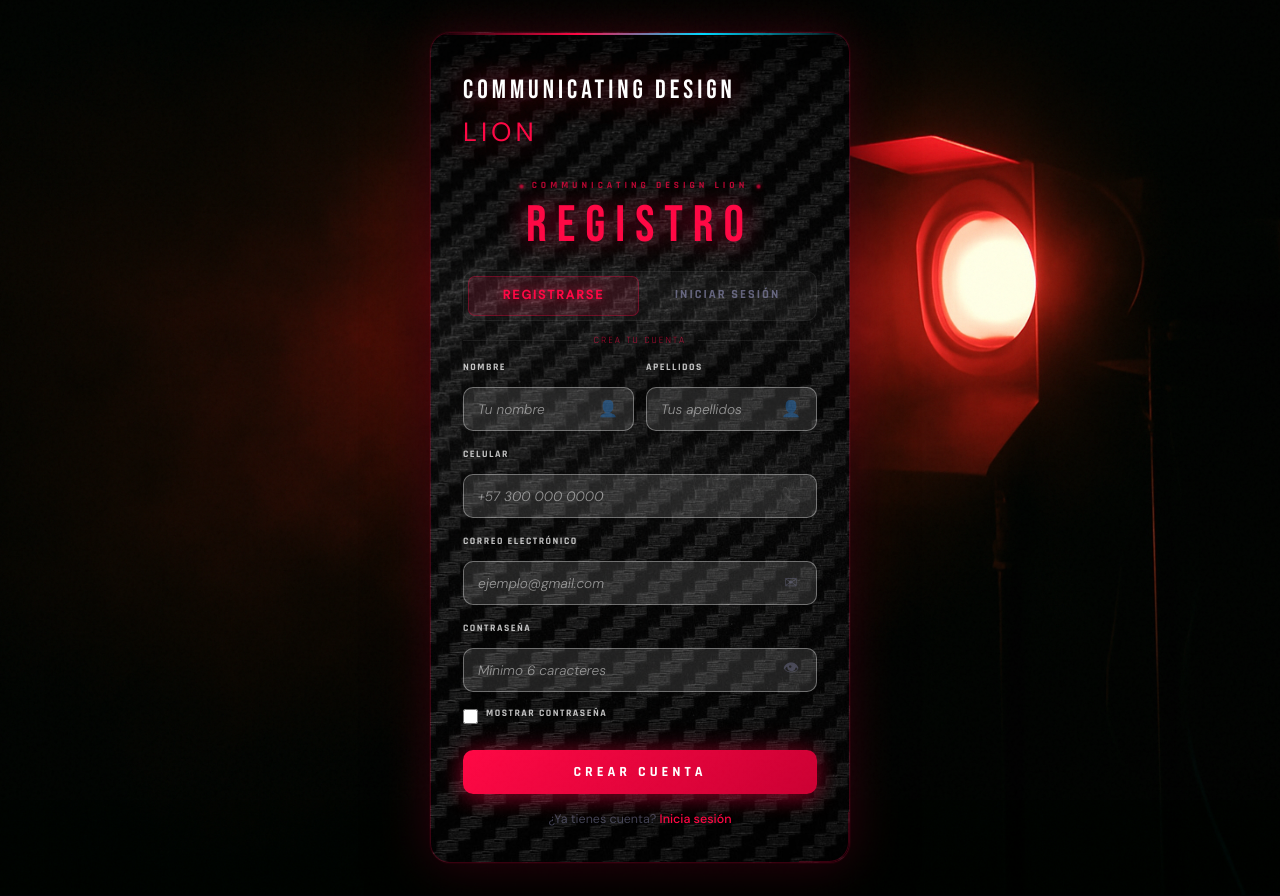
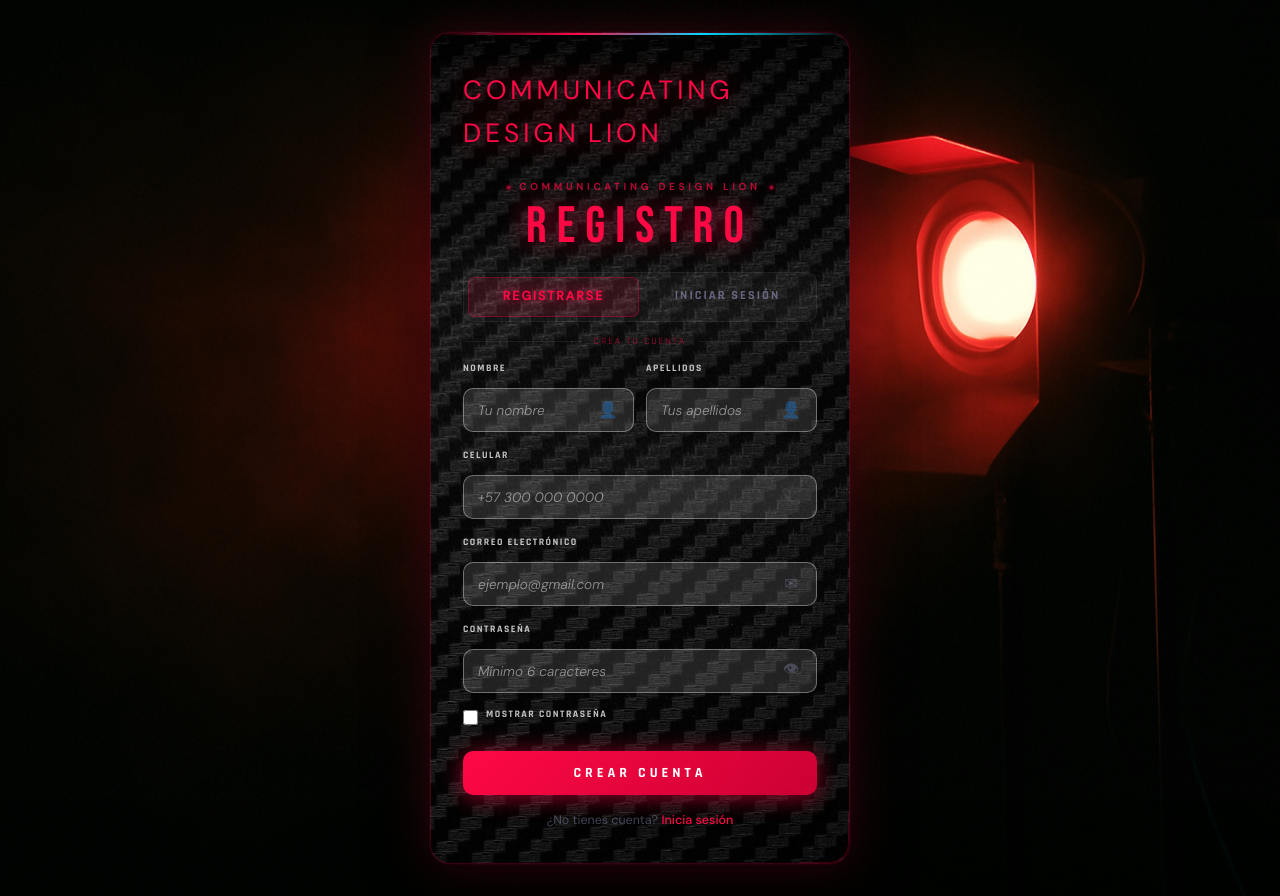
Before and after one commit to SamuelParrad0/Proyecto_CDL.1-31, a React (Create React App) app in the folder frontend/: page /registro in a window 1280 px wide. Built offline with nearby package versions, Linux system fonts and the light colour scheme; a web font is replaced by a local one.

Commit message:
fix(admin): corregir tipado javascript puro y modularizar componentes

```diff
--- a/frontend/src/componentes/Autenticacion/PaginaLogin.js
+++ b/frontend/src/componentes/Autenticacion/PaginaLogin.js
@@ -47,14 +47,14 @@ export default function PaginaLogin() {
       )}
 
       <Link className="nav-logotipo" to="/">
-        COMMUNICATING DESIGN{' '}<span>LION</span>
+        <span>COMMUNICATING DESIGN</span> <span>LION</span>
       </Link>
 
       <form id="formulario-inicio-sesion" onSubmit={handleSubmit}>
         <div className="auth-encabezado">
           <div className="auth-subtitulo">
             <span className="auth-punto"></span>
-            Communicating Design Lion
+            <span>Communicating Design Lion</span>
             <span className="auth-punto"></span>
           </div>
           <h1 className="titulo-formulario">LOGIN</h1>
--- a/frontend/src/componentes/Autenticacion/PaginaRegistro.js
+++ b/frontend/src/componentes/Autenticacion/PaginaRegistro.js
@@ -37,13 +37,13 @@ export default function PaginaRegistro() {
     <div className="pagina-autenticacion">
       <form id="formulario-registro" onSubmit={handleSubmit}>
         <Link className="nav-logotipo" to="/">
-          COMMUNICATING DESIGN{' '}<span>LION</span>
+          <span>COMMUNICATING DESIGN</span> <span>LION</span>
         </Link>
 
         <div className="auth-encabezado">
           <div className="auth-subtitulo">
             <span className="auth-punto"></span>
-            Communicating Design Lion
+            <span>Communicating Design Lion</span>
             <span className="auth-punto"></span>
           </div>
           <h1 className="titulo-formulario">REGISTRO</h1>
@@ -121,7 +121,7 @@ export default function PaginaRegistro() {
         </button>
 
         <div className="auth-link-inferior">
-          ¿Ya tienes cuenta? <Link to="/login">Inicia sesión</Link>
+          ¿No tienes cuenta? <Link to="/login">Inicia sesión</Link>
         </div>
       </form>
     </div>
--- a/frontend/src/componentes/Carrito/PaginaEntrega.js
+++ b/frontend/src/componentes/Carrito/PaginaEntrega.js
@@ -214,7 +214,7 @@ export default function PaginaEntrega() {
                     borderRadius: '20px', textTransform: 'capitalize'
                   }}>
                     <i className={`fas fa-${esLaboral ? 'briefcase' : 'home'}`} style={{ marginRight: '4px' }}></i>
-                    {dir.tipo || 'Residencial'}
+                    <span>{dir.tipo || 'Residencial'}</span>
                   </span>
                 </div>
               </div>
@@ -227,7 +227,6 @@ export default function PaginaEntrega() {
 
   return (
     <div className="pagina-entrega">
-      {/* HEADER */}
       <header className="encabezado-pagina-entrega">
         <div className="barra-navegacion-entrega">
           <div className="logo-nombre-entrega">
@@ -260,7 +259,6 @@ export default function PaginaEntrega() {
       </div>
 
       <main className="estructura-dos-columnas-entrega">
-        {/* COLUMNA IZQUIERDA */}
         <section className="columna-formulario-entrega">
           <h1 className="titulo-principal-entrega">Elige dónde recibir tus compras</h1>
           <p className="descripcion-entrega">Podrás ver costos y tiempos de entrega precisos en todo lo que busques.</p>
@@ -308,7 +306,6 @@ export default function PaginaEntrega() {
               <i className="fas fa-plus"></i> {mostrarForm ? 'Cancelar' : 'Agregar otra dirección'}
             </button>
 
-            {/* FORMULARIO NUEVA DIRECCIÓN */}
             {mostrarForm && (
               <div className="formulario-nueva-direccion entrega-form-ampliado" style={{ display: 'block' }}>
                 <h4 className="titulo-formulario-direccion">
@@ -420,7 +417,7 @@ export default function PaginaEntrega() {
                           style={{ width: '100%', textAlign: 'left', background: 'none', border: 'none', cursor: 'pointer' }}
                         >
                           {form.departamento === dep && <i className="fas fa-check" style={{ color: '#ff0844', fontSize: '0.7rem' }}></i>}
-                          {dep}
+                          <span>{dep}</span>
                         </button>
                       ))}
                     </div>
@@ -442,7 +439,7 @@ export default function PaginaEntrega() {
                           style={{ display: 'none' }}
                         />
                         <i className={`fas fa-${t === 'residencial' ? 'home' : 'briefcase'}`}></i>
-                        {t.charAt(0).toUpperCase() + t.slice(1)}
+                        <span>{t.charAt(0).toUpperCase() + t.slice(1)}</span>
                       </label>
                     ))}
                   </div>
@@ -473,7 +470,6 @@ export default function PaginaEntrega() {
           </button>
         </section>
 
-        {/* COLUMNA DERECHA — RESUMEN */}
         <aside className="columna-resumen-entrega">
           <h2 className="titulo-resumen-entrega">Resumen del pedido</h2>
           <div id="listaItemsResumen">
@@ -505,7 +501,6 @@ export default function PaginaEntrega() {
         </aside>
       </main>
 
-      {/* TOAST */}
       {toast.visible && (
         <div className={`entrega-toast${toast.warn ? ' warn' : ''}`}>
           {toast.msg}
--- a/frontend/src/componentes/Pedidos/PaginaPedidos.js
+++ b/frontend/src/componentes/Pedidos/PaginaPedidos.js
@@ -171,7 +171,7 @@ export default function PaginaPedidos() {
                       checked={productoSeleccionado === prod.value}
                       onChange={() => { setProductoSeleccionado(prod.value); seleccionarVista(prod); }}
                     />
-                    <label htmlFor={prod.id} style={{ cursor: 'pointer', display: 'block' }}>
+                    <label htmlFor={prod.id} aria-label={prod.nombre} style={{ cursor: 'pointer', display: 'block' }}>
                       <div className="contenido-miniatura">
                         <div className="imagen-miniatura"><img src={prod.imagen} alt={prod.nombre} /></div>
                         <div className="info-miniatura">
--- a/frontend/src/componentes/Perfil/PaginaPerfil.js
+++ b/frontend/src/componentes/Perfil/PaginaPerfil.js
@@ -360,7 +360,6 @@ export default function PaginaPerfil() {
 
   return (
     <div className="pagina-perfil">
-      {/* NAV */}
       <nav className="nav-barra-principal">
         <Link className="nav-logo" to="/">COMMUNICATING DESIGN <span>LION</span></Link>
         <div className="nav-controles-perfil">
@@ -371,7 +370,6 @@ export default function PaginaPerfil() {
         </div>
       </nav>
 
-      {/* HERO */}
       <div className="hero-perfil">
         <div className="hero-perfil-contenido">
           <div className="hero-avatar-iniciales">{iniciales||'?'}</div>
@@ -383,7 +381,6 @@ export default function PaginaPerfil() {
         </div>
       </div>
 
-      {/* VISTA GRID */}
       {vista==='grid' && (
         <div className="contenedor-seccion" id="vistaGridPrincipal">
           <div className="grid-tarjetas-menu">
@@ -416,7 +413,6 @@ export default function PaginaPerfil() {
         </div>
       )}
 
-      {/* VISTA DATOS PREMIUM */}
       {vista==='datos' && (
         <div className="contenedor-seccion vista-seccion slide-up">
           <button type="button" className="btn-volver-grid premium-hover" onClick={() => irA('grid')}><i className="fas fa-arrow-left"></i> Volver al panel</button>
@@ -464,7 +460,6 @@ export default function PaginaPerfil() {
         </div>
       )}
 
-      {/* VISTA DIRECCIONES PREMIUM */}
       {vista==='direcciones' && (
         <div className="contenedor-seccion vista-seccion slide-up">
           <button type="button" className="btn-volver-grid premium-hover" onClick={() => irA('grid')}><i className="fas fa-arrow-left"></i> Volver al panel</button>
@@ -557,7 +552,6 @@ export default function PaginaPerfil() {
         </div>
       )}
 
-      {/* VISTA COMPRAS */}
       {vista==='compras' && (
         <div className="contenedor-seccion vista-seccion" id="vistaCompras">
           <button type="button" className="btn-volver-grid" onClick={() => irA('grid')}><i className="fas fa-arrow-left"></i> Volver</button>
@@ -597,7 +591,6 @@ export default function PaginaPerfil() {
         </div>
       )}
 
-      {/* VISTA SOLICITUDES */}
       {vista==='solicitudes' && (
         <div className="contenedor-seccion vista-seccion" id="vistaSolicitudes">
           <button type="button" className="btn-volver-grid" onClick={() => irA('grid')}><i className="fas fa-arrow-left"></i> Volver</button>
@@ -767,7 +760,7 @@ export default function PaginaPerfil() {
                           <div className="sol-detail-wrapper">
                             <div className="sol-info-block sol-block-highlight">
                               <div className="sol-block-label">🎁 Para quién es</div>
-                              <div className="sol-block-title">{(it.Destinatario || 'para_mi').replace(/_/g, ' ').replace(/\b\w/g, c => c.toUpperCase())}</div>
+                              <div className="sol-block-title">{(it.Destinatario || 'para_mi').replaceAll('_', ' ').replaceAll(/\b\w/g, c => c.toUpperCase())}</div>
                             </div>
 
                             <div className="sol-section-title"><i className="fas fa-address-card"></i> Datos de Contacto</div>
@@ -840,7 +833,6 @@ export default function PaginaPerfil() {
         </div>
       )}
 
-      {/* ── MODAL EDICIÓN PREMIUM ── */}
       {modalEdicion && campoEdicion && (
         <div className="modal-fondo-oscuro glass-blur" style={{display:'flex'}} onClick={e=>e.target===e.currentTarget&&setModalEdicion(false)}>
           <div className="modal-caja-edicion-premium">
@@ -882,7 +874,6 @@ export default function PaginaPerfil() {
         </div>
       )}
 
-      {/* ── MODAL EDITAR DIRECCIÓN ── */}
       {modalEditDir && (
         <div className="modal-fondo-oscuro glass-blur" style={{display:'flex'}} onClick={e=>e.target===e.currentTarget&&setModalEditDir(null)}>
           <div className="modal-dir-caja">
@@ -922,7 +913,6 @@ export default function PaginaPerfil() {
                 ))}
               </div>
 
-              {/* Departamento */}
               <div className="modal-campo-premium" style={{position:'relative'}}>
                 <label htmlFor="btn-select-dep-edit" className="modal-label-premium">Departamento</label>
                 <button
@@ -955,7 +945,6 @@ export default function PaginaPerfil() {
                 )}
               </div>
 
-              {/* Tipo de domicilio */}
               <div className="modal-campo-premium">
                 <span className="modal-label-premium">Tipo de domicilio</span>
                 <div className="modal-dir-tipo-row">
@@ -989,7 +978,6 @@ export default function PaginaPerfil() {
         </div>
       )}
 
-      {/* ── MODAL NUEVA DIRECCIÓN ── */}
       {modalDir && (
         <div className="modal-fondo-oscuro glass-blur" style={{display:'flex'}} onClick={e=>e.target===e.currentTarget&&setModalDir(false)}>
           <div className="modal-dir-caja">
@@ -1028,7 +1016,6 @@ export default function PaginaPerfil() {
                 ))}
               </div>
 
-              {/* Departamento */}
               <div className="modal-campo-premium" style={{position:'relative'}}>
                 <label htmlFor="btn-select-dep-nuevo" className="modal-label-premium">Departamento</label>
                 <button
@@ -1061,7 +1048,6 @@ export default function PaginaPerfil() {
                 )}
               </div>
 
-              {/* Tipo de domicilio */}
               <div className="modal-campo-premium">
                 <span className="modal-label-premium">Tipo de domicilio</span>
                 <div className="modal-dir-tipo-row">
@@ -1097,7 +1083,6 @@ export default function PaginaPerfil() {
         </div>
       )}
 
-      {/* ── MODAL CONFIRMACIÓN ── */}
       {modalConfirm.open && (
         <div className="modal-fondo-oscuro glass-blur" style={{display:'flex'}} onClick={e=>e.target===e.currentTarget&&cerrarConfirm()}>
           <div className="modal-caja-confirmacion confirm-box premium-card slide-up">
@@ -1116,7 +1101,6 @@ export default function PaginaPerfil() {
         </div>
       )}
 
-      {/* ── TOAST ── */}
       {toast.visible && (
         <div id="toastNotificacion" className={`toast-notificacion show ${toast.warn ? 'warn' : ''}`}>
           <span id="perfilToastMsg">{toast.msg}</span>
```
